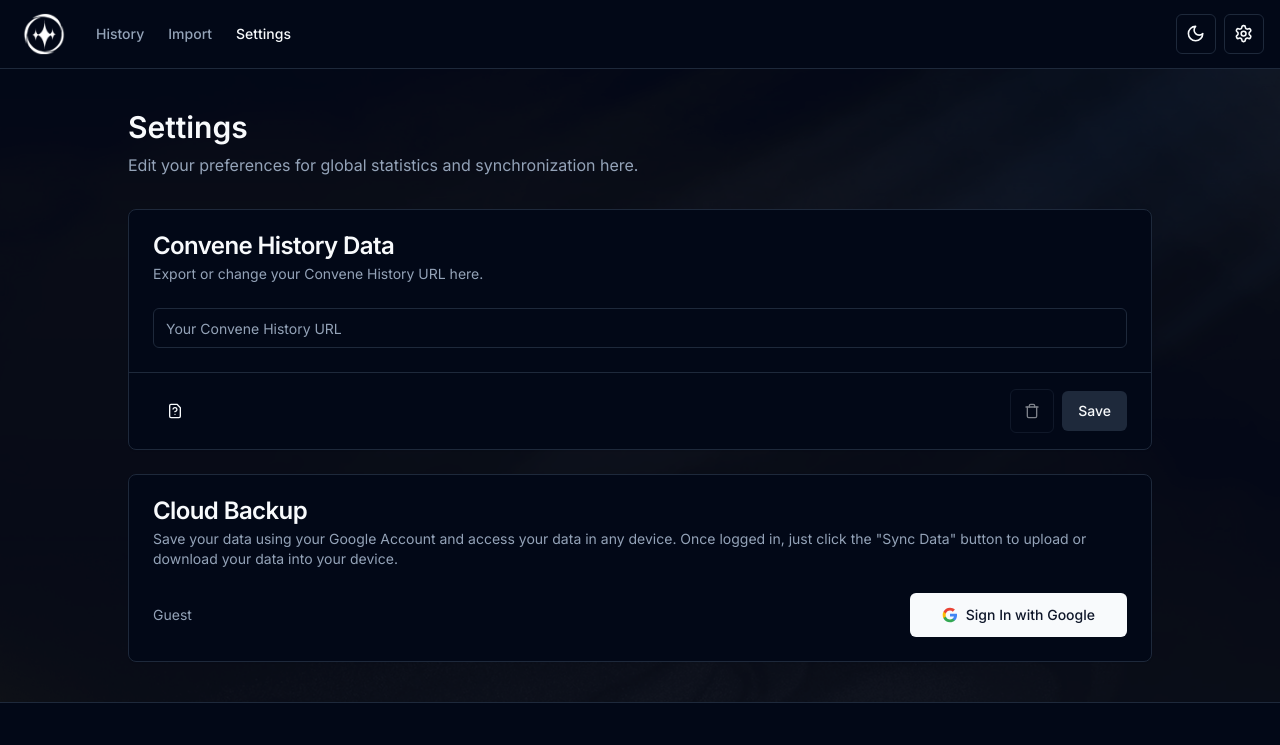
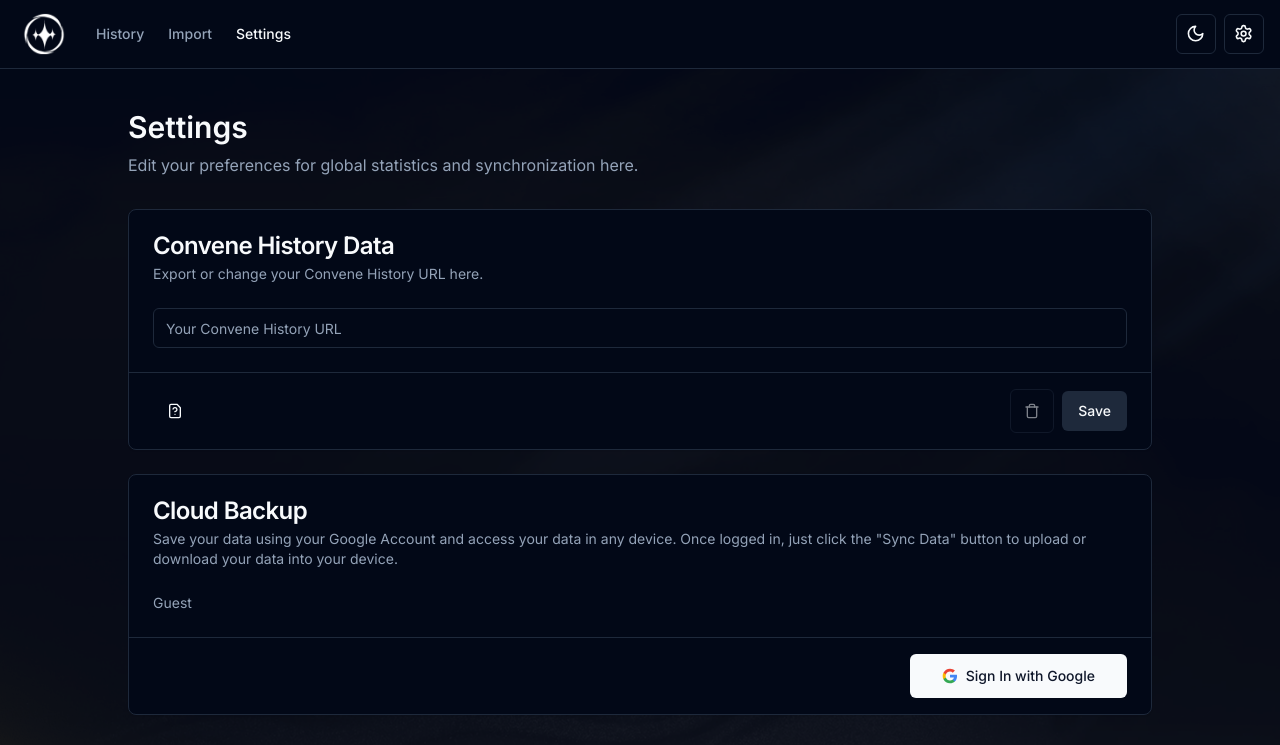
Before and after one commit to Luzefiru/wuwatracker, a Next.js app: page /settings in a window 1280 px wide. Shown: the top 745 px of the page. Built offline with nearby package versions, Linux system fonts and the light colour scheme; no server answers; what @shrutibalasa/tailwind-grid-auto-fit would draw is missing.

Commit message:
style: card alignment

```diff
--- a/src/components/settings/cloud-sync-setting.tsx
+++ b/src/components/settings/cloud-sync-setting.tsx
@@ -6,6 +6,7 @@ import {
   CardDescription,
   CardHeader,
   CardTitle,
+  CardFooter,
 } from "@/components/ui/card";
 import {
   Tooltip,
@@ -139,6 +140,8 @@ export default function CloudSyncSetting() {
         <p className="text-sm mr-auto text-muted-foreground truncate max-w-52">
           {user?.email ?? "Guest"}
         </p>
+      </CardContent>
+      <CardFooter className="border-t px-6 py-4 justify-end">
         {!user ? (
           <ConfirmationDialog
             title="Warning: this feature is still experimental!"
@@ -213,7 +216,8 @@ export default function CloudSyncSetting() {
             </Button>
           </div>
         )}
-      </CardContent>
+      </CardFooter>
+
       <ConfirmationDialog
         title="Your local browser data is different from your Google Account data."
         description={`Your local data with player ID (${localQueryArgs?.playerId ?? "N/A"}) conflicts with your Google Account's player ID (${googleQueryArgs?.playerId ?? "N/A"}). Would you like to keep your browser's local data or would you like to use your Google Account data instead?`}
```
